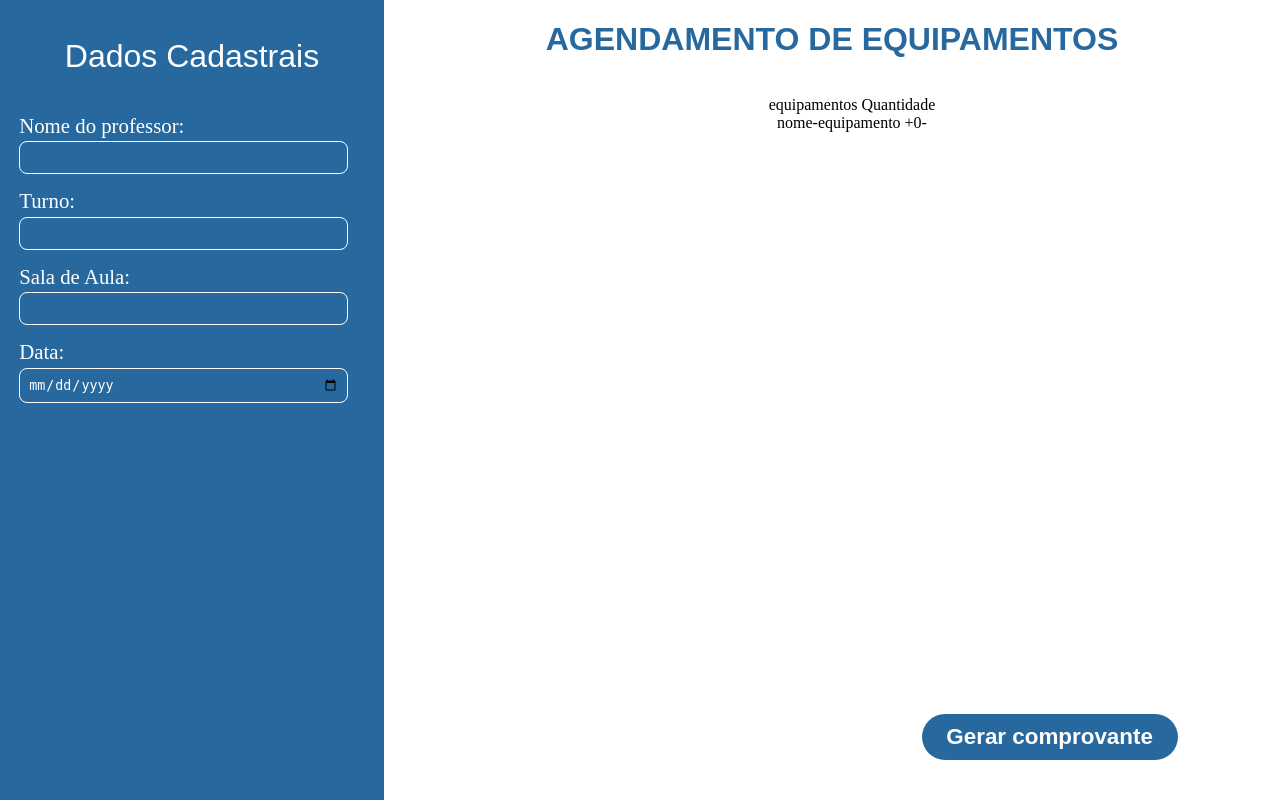
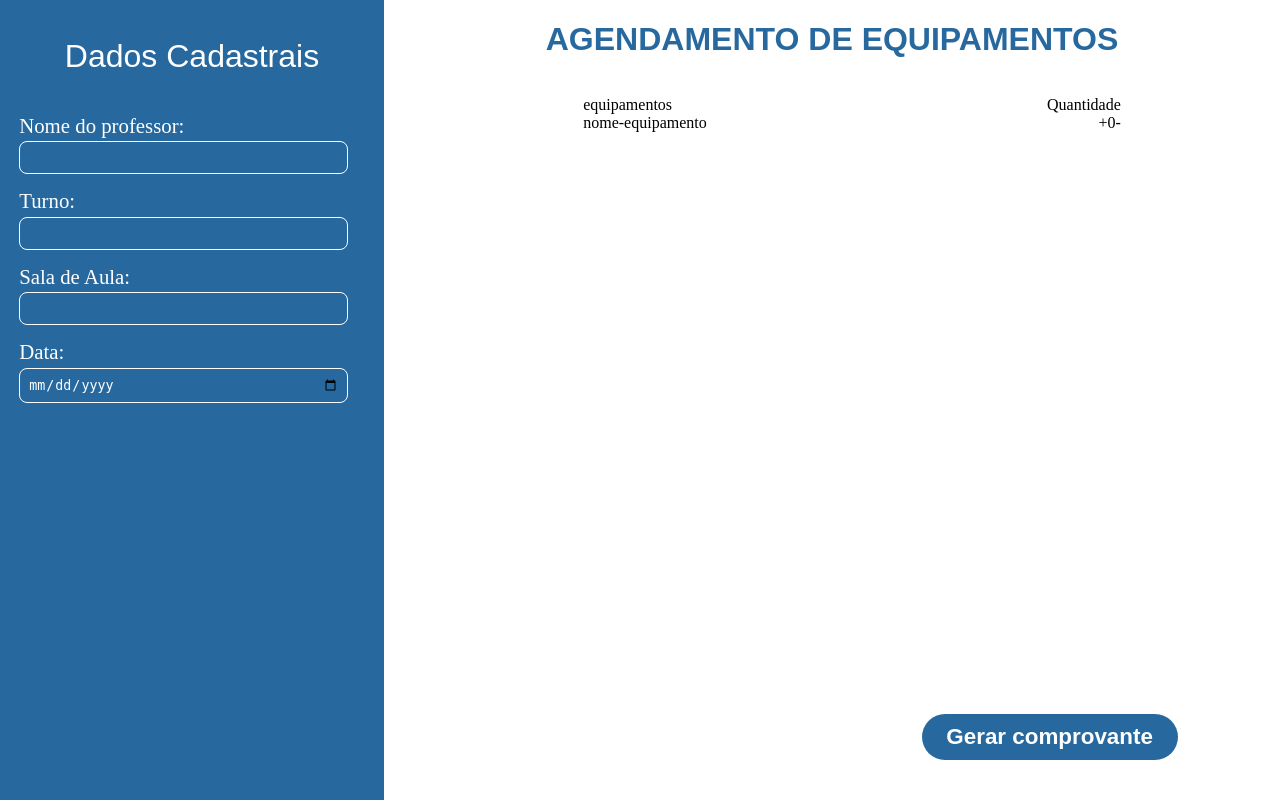
Before and after one commit to Caissars/senac-equipamentos, a Django app: template templates/homepage/index.html in a window 1280 px wide. Run offline with Django 5.2, Linux system fonts and the light colour scheme; the template is opened without the code that fills it, so the values that code supplies are empty.

Commit message:
template: reposicionando elementos na listagem de ferramentas

```diff
--- a/templates/homepage/home.css
+++ b/templates/homepage/home.css
@@ -96,3 +96,14 @@ form input[type='submit']{
     font-family: sans-serif;
     font-weight: 600;
 }
+
+.equipamentos .listagem{
+    width: 60%;
+    display: flex;
+    flex-direction: column;
+}
+
+.equipamentos .listagem li{
+    display: flex;
+    justify-content: space-between;
+}
--- a/templates/homepage/index.html
+++ b/templates/homepage/index.html
@@ -32,9 +32,9 @@
         </div>
         <div class="equipamentos">
             <h1>AGENDAMENTO DE EQUIPAMENTOS</h1>
-            <ul class="equipamentos">
+            <ul class="listagem">
                 <li class="titulo"><span>equipamentos</span> <span>Quantidade</span></li>
-                <li><span>nome-equipamento</span> <span>+</span><span>0</span><span>-</span></li>
+                <li><span>nome-equipamento</span> <span><span>+</span><span>0</span><span>-</span></span></li>
             </ul>
         </div>
         <input type="submit" value="Gerar comprovante">
```
